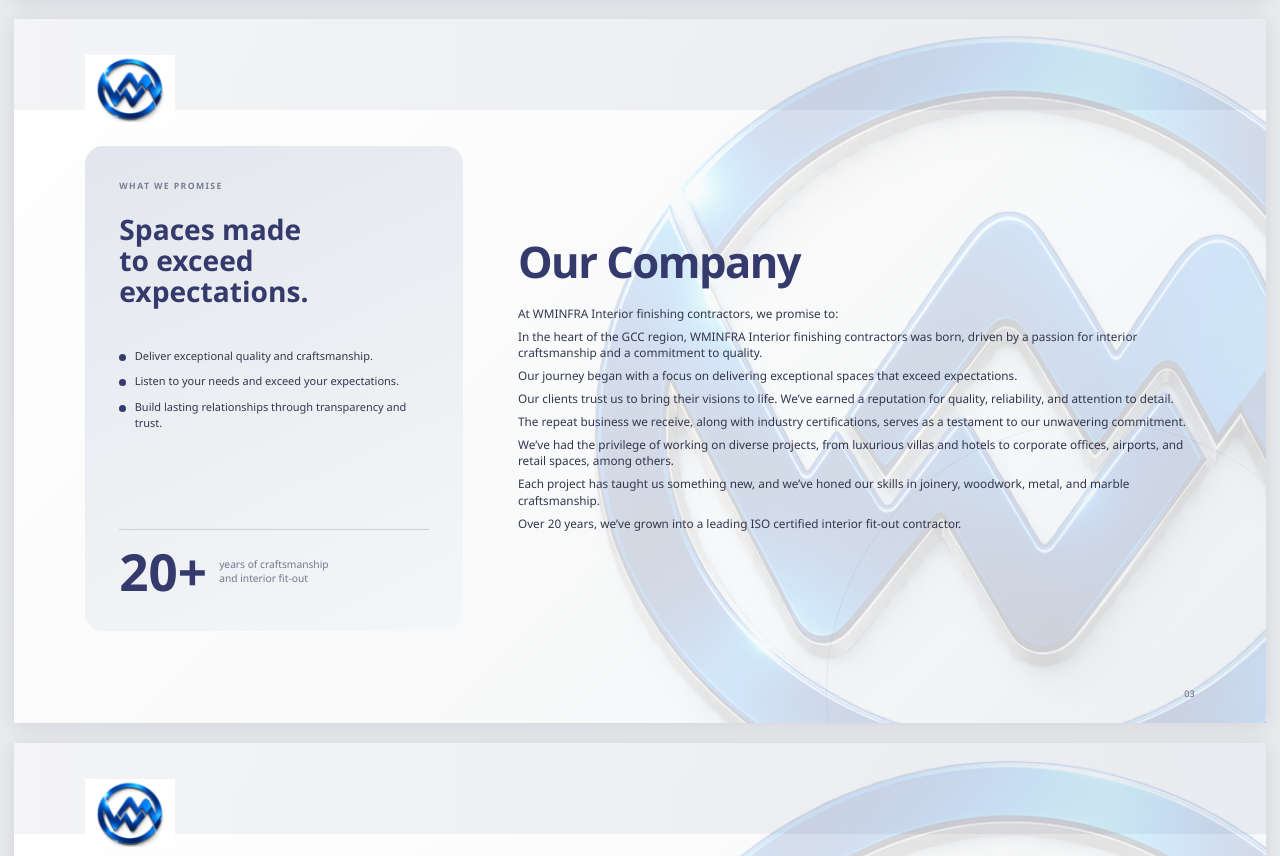
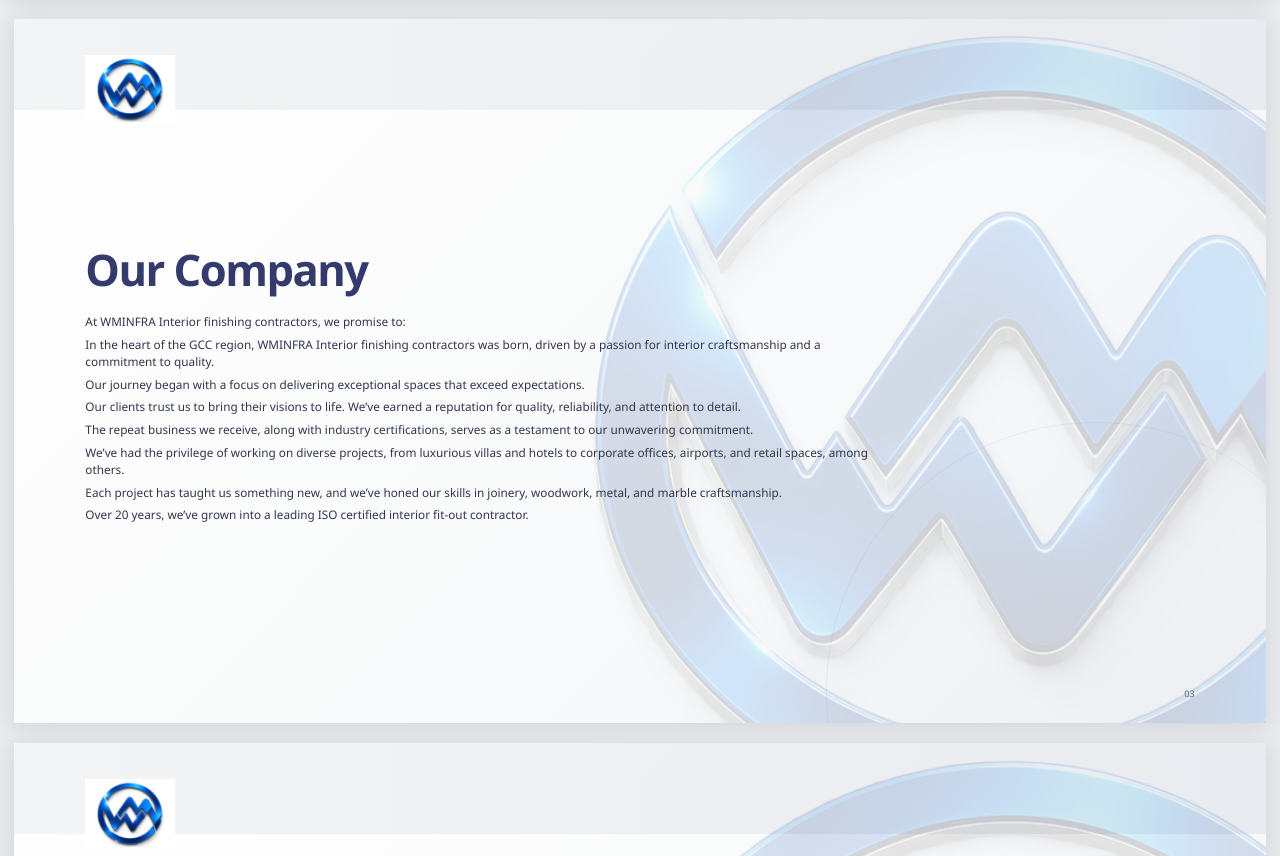
Before and after one commit to statusconfirmed031/alaa, a Next.js app: page / in a window 1280 px wide. Shown: the part 1445-2301 px from the top of the page. Built offline with nearby package versions, Linux system fonts and the light colour scheme.

Commit message:
Remove promise panel from page 03
Co-authored-by: Manus <dev-agent@manus.ai>

```diff
--- a/app/globals.css
+++ b/app/globals.css
@@ -252,3 +252,8 @@
   .project-detail-page.with-gallery .project-detail-description { font-size: 12pt; }
   .project-detail-page.with-gallery .project-detail-gallery { left: 5.7%; right: 5.7%; top: 42%; bottom: 8%; }
 }
+
+/* Page 03: remove the promise/statistics panel shown in the reference. */
+#p3 .promise-panel { display: none; }
+#p3 .split-company { grid-template-columns: 1fr; }
+#p3 .company-copy { max-width: 72%; }
```
